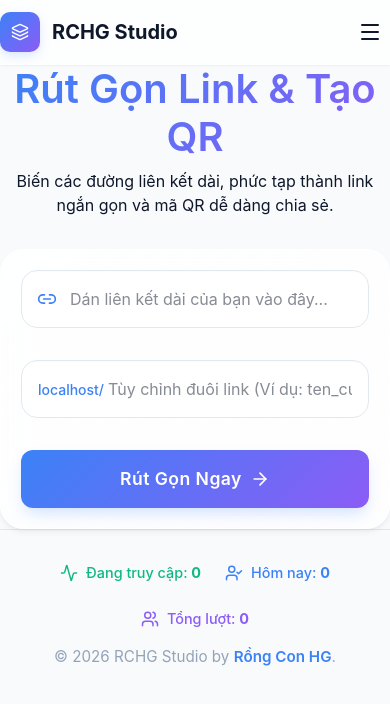
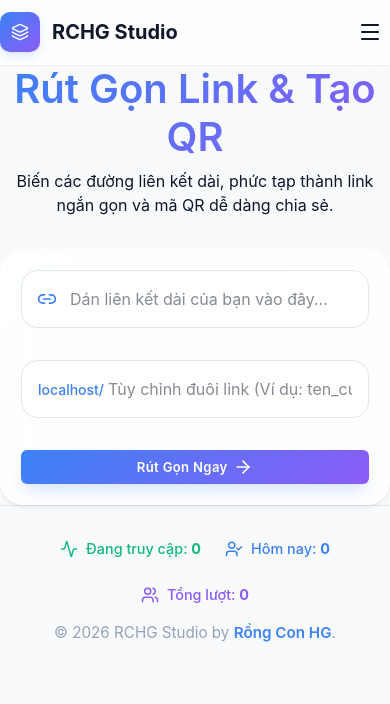
Before and after one commit to rchg2025/pdfstudio, a React (Vite) app: page /qr-link in a window 390 px wide. Shown: the top 704 px of the page. Built offline with nearby package versions, Linux system fonts and the light colour scheme; no server answers.

Commit message:
fix(mobile): compact button sizes, allow word-wrap, and make action toolbars horizontally scrollable

```diff
--- a/src/index.css
+++ b/src/index.css
@@ -402,8 +402,69 @@ button {
     max-height: 98vh;
   }
 
+  /* Nút bấm trên mobile: Nhỏ gọn hơn, cho phép co giãn hoặc xuống dòng tự nhiên */
   .btn {
-    padding: 0.65rem 1.15rem;
-    font-size: 0.88rem;
+    padding: 0.45rem 0.85rem !important;
+    font-size: 0.82rem !important;
+    gap: 0.35rem !important;
+    border-radius: var(--radius-sm) !important;
+    white-space: normal !important;
+    word-break: break-word !important;
+    text-align: center;
+    line-height: 1.25 !important;
+    flex-shrink: 1 !important;
+  }
+
+  .btn svg {
+    flex-shrink: 0;
+  }
+
+  .btn-sm {
+    padding: 0.35rem 0.65rem !important;
+    font-size: 0.78rem !important;
+  }
+
+  .btn-lg {
+    padding: 0.6rem 1.15rem !important;
+    font-size: 0.9rem !important;
+  }
+
+  /* Thanh chứa các nút hành động trên Header: Tự động xuống dòng hoặc cuộn mượt mà */
+  .inter-header-actions,
+  .fc-header-actions,
+  .hs-header-actions,
+  .wheel-header-actions,
+  .ws-header-actions,
+  .bs-header-actions,
+  .compare-actions,
+  .process-actions,
+  .sorting-actions,
+  .calc-actions,
+  .bt-actions,
+  .qa-header-actions {
+    display: flex !important;
+    flex-wrap: wrap !important;
+    align-items: center !important;
+    gap: 0.45rem !important;
+    width: 100% !important;
+    max-width: 100% !important;
+    overflow-x: auto !important;
+    padding-bottom: 2px;
+  }
+
+  /* Các chip / preset thanh mẫu có thể trượt ngang khi cần */
+  .compare-presets-chips,
+  .process-presets-chips,
+  .sorting-presets-chips,
+  .calc-presets-chips,
+  .bt-presets-chips,
+  .qa-filters-group {
+    display: flex !important;
+    flex-wrap: nowrap !important;
+    overflow-x: auto !important;
+    -webkit-overflow-scrolling: touch;
+    max-width: 100% !important;
+    gap: 0.4rem !important;
+    padding: 4px 2px !important;
   }
 }
```
